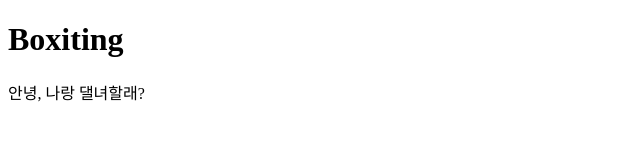
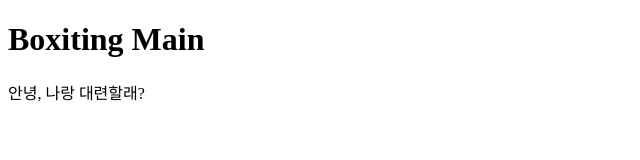
Before and after one commit to dodosae0623/boxiting, a plain HTML site: page index.html in a window 1280 px wide. Shown: the whole page, without its empty margins (0-640 px from the left). Drawn offline with Linux system fonts and the light colour scheme.

Commit message:
메인 페이지 생성

```diff
--- a/index.html
+++ b/index.html
@@ -6,7 +6,7 @@
     <title>Boxiting</title>
 </head>
 <body>
-    <h1>Boxiting</h1>
-    <div>안녕, 나랑 댈녀할래?</div>
+    <h1>Boxiting Main</h1>
+    <div>안녕, 나랑 대련할래?</div>
 </body>
 </html>
```
